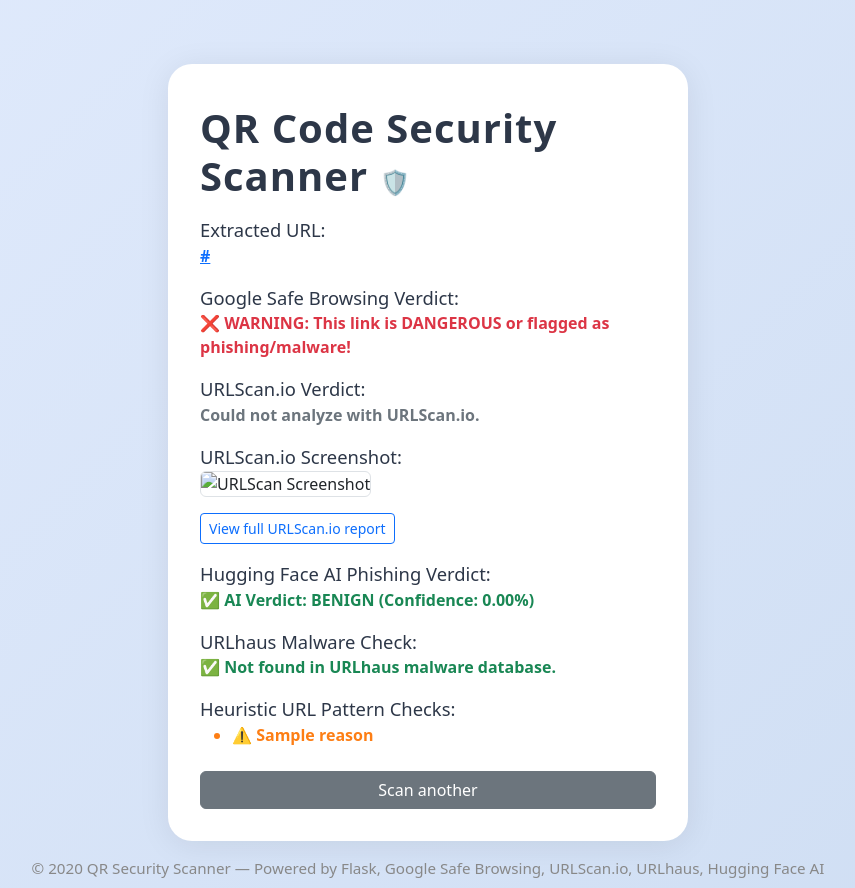
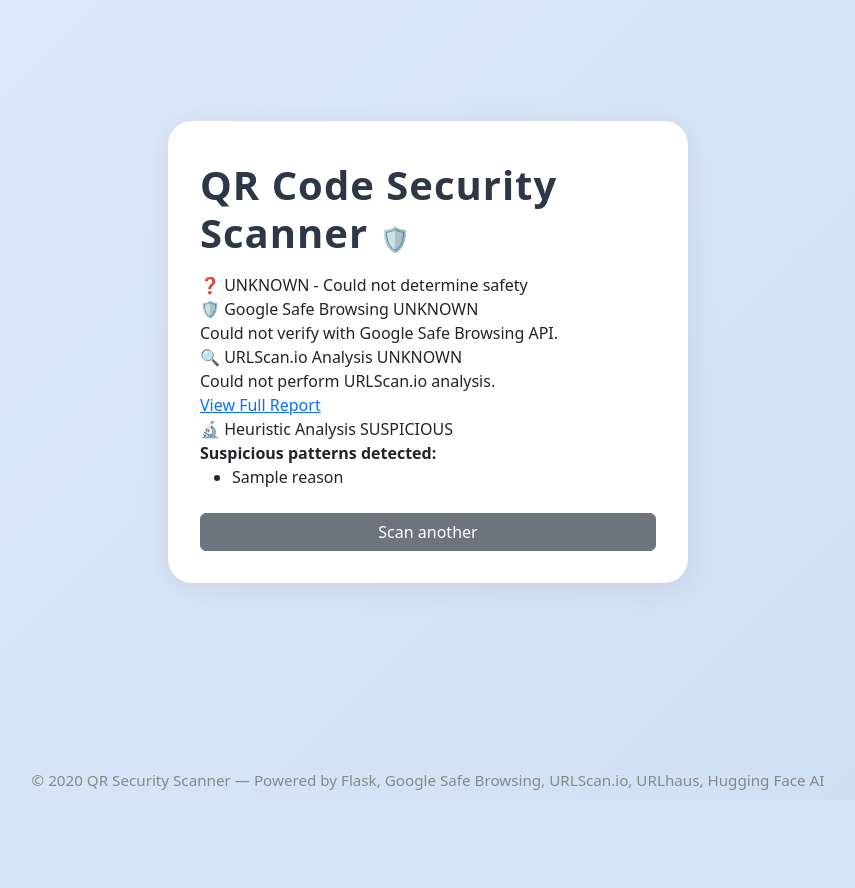
Before and after one commit to Mayankk-098/qr-shield, a Flask app: template templates/scan_result.html in a window 1280 px wide. Shown: the whole page, without its empty margins (212-1067 px from the left). After the commit the page ends 790 px from the top, so only its background shows below. Run offline with Flask 3, Linux system fonts and the light colour scheme; the template is opened without the code that fills it: most values are stand-ins (such as "Sample title", 1, 10 or a date in 2020).

Commit message:
Remove Hugging Face and URLhaus checks from QR scanner

```diff
--- a/app.py
+++ b/app.py
@@ -18,9 +18,6 @@
 URLSCAN_API_KEY = os.environ.get('URLSCAN_API_KEY')
 URLSCAN_API_URL = 'https://urlscan.io/api/v1/scan/'
 URLSCAN_RESULT_URL = 'https://urlscan.io/api/v1/result/'
-
-HF_API_KEY = os.environ.get('HF_API_KEY')
-HF_API_URL = 'https://api-inference.huggingface.co/models/ealvaradob/bert-finetuned-phishing'
 
 print("SAFE_BROWSING_API_KEY:", SAFE_BROWSING_API_KEY)
 
@@ -53,9 +50,7 @@
                 verdict = check_url_safety(url)
                 urlscan_verdict, screenshot_url, report_url = scan_with_urlscan(url)
                 heuristic_reasons = heuristic_url_check(url)
-                urlhaus_flag, urlhaus_data = check_urlhaus(url)
-                hf_label, hf_score = huggingface_phishing_check(url)
-                return render_template('scan_result.html', url=url, verdict=verdict, urlscan_verdict=urlscan_verdict, screenshot_url=screenshot_url, report_url=report_url, heuristic_reasons=heuristic_reasons, urlhaus_flag=urlhaus_flag, urlhaus_data=urlhaus_data, hf_label=hf_label, hf_score=hf_score)
+                return render_template('scan_result.html', url=url, verdict=verdict, urlscan_verdict=urlscan_verdict, screenshot_url=screenshot_url, report_url=report_url, heuristic_reasons=heuristic_reasons)
             else:
                 flash('No QR code detected or QR does not contain a URL.')
                 return redirect(request.url)
@@ -130,48 +125,6 @@
         reasons.append('URL has a long or suspicious query string.')
     return reasons
 
-def check_urlhaus(url):
-    for _ in range(3):
-        try:
-            response = requests.post(
-                'https://urlhaus-api.abuse.ch/v1/url/',
-                data={'url': url},
-                timeout=10
-            )
-            print("URLhaus status:", response.status_code)
-            print("URLhaus response:", response.text)
-            if response.status_code == 200:
-                data = response.json()
-                if data.get('query_status') == 'ok':
-                    return True, data  # URL is malicious
-                else:
-                    return False, None  # Not found in URLhaus
-            time.sleep(2)
-        except Exception as e:
-            print("URLhaus exception:", e)
-            time.sleep(2)
-    return None, None
-
-def huggingface_phishing_check(url):
-    headers = {"Authorization": f"Bearer {HF_API_KEY}"}
-    payload = {"inputs": url}
-    for _ in range(3):
-        try:
-            response = requests.post(HF_API_URL, headers=headers, json=payload, timeout=15)
-            print("HF API status:", response.status_code)
-            print("HF API response:", response.text)
-            if response.status_code == 200:
-                result = response.json()
-                if isinstance(result, list) and result:
-                    label = result[0]['label']
-                    score = result[0]['score']
-                    return label, score
-            time.sleep(2)
-        except Exception as e:
-            print("HF API exception:", e)
-            time.sleep(2)
-    return None, None
-
 if __name__ == '__main__':
     if not os.path.exists('static/qrs'):
         os.makedirs('static/qrs')
--- a/templates/scan_result.html
+++ b/templates/scan_result.html
@@ -43,82 +43,81 @@
         <div class="main-card w-100" style="max-width: 520px;">
             <h1 class="mb-3 fw-bold" style="color: #2d3748; letter-spacing: 1px;">QR Code Security Scanner <span style="font-size:1.5rem;">🛡️</span></h1>
             {% if url %}
-                <div class="mb-3">
-                    <span class="section-title">Extracted URL:</span><br>
-                    <a href="{{ url }}" target="_blank" class="fw-semibold">{{ url }}</a>
-                </div>
-                <div class="mb-3">
-                    <span class="section-title">Google Safe Browsing Verdict:</span><br>
-                    {% if verdict is none %}
-                        <span class="unknown">Could not check the safety of this URL.</span>
-                    {% elif verdict %}
-                        <span class="safe">✅ This link appears SAFE.</span>
+                <div class="overall-verdict {% if verdict == True %}verdict-safe{% elif verdict == False %}verdict-dangerous{% else %}verdict-unknown{% endif %}">
+                    {% if verdict == True %}
+                        ✅ SAFE - This URL appears to be secure
+                    {% elif verdict == False %}
+                        ⚠️ DANGEROUS - This URL may be malicious
                     {% else %}
-                        <span class="danger">❌ WARNING: This link is DANGEROUS or flagged as phishing/malware!</span>
+                        ❓ UNKNOWN - Could not determine safety
                     {% endif %}
                 </div>
-                <div class="mb-3">
-                    <span class="section-title">URLScan.io Verdict:</span><br>
-                    {% if urlscan_verdict == 'safe' %}
-                        <span class="safe">✅ No suspicious features detected.</span>
-                    {% elif urlscan_verdict == 'suspicious' %}
-                        <span class="suspicious">⚠️ Suspicious: Login form or phishing features detected!</span>
-                    {% else %}
-                        <span class="unknown">Could not analyze with URLScan.io.</span>
-                    {% endif %}
+
+                <div class="security-checks">
+                    <!-- Google Safe Browsing -->
+                    <div class="check-card">
+                        <div class="check-header">
+                            <span class="check-icon">🛡️</span>
+                            Google Safe Browsing
+                            <span class="check-status {% if verdict == True %}status-safe{% elif verdict == False %}status-dangerous{% else %}status-unknown{% endif %}">
+                                {% if verdict == True %}SAFE{% elif verdict == False %}DANGEROUS{% else %}UNKNOWN{% endif %}
+                            </span>
+                        </div>
+                        <div class="check-details">
+                            {% if verdict == True %}
+                                URL not found in Google's Safe Browsing database.
+                            {% elif verdict == False %}
+                                URL flagged as potentially harmful by Google Safe Browsing.
+                            {% else %}
+                                Could not verify with Google Safe Browsing API.
+                            {% endif %}
+                        </div>
+                    </div>
+
+                    <!-- URLScan.io -->
+                    <div class="check-card">
+                        <div class="check-header">
+                            <span class="check-icon">🔍</span>
+                            URLScan.io Analysis
+                            <span class="check-status {% if urlscan_verdict == 'safe' %}status-safe{% elif urlscan_verdict == 'suspicious' %}status-dangerous{% else %}status-unknown{% endif %}">
+                                {% if urlscan_verdict == 'safe' %}SAFE{% elif urlscan_verdict == 'suspicious' %}SUSPICIOUS{% else %}UNKNOWN{% endif %}
+                            </span>
+                        </div>
+                        <div class="check-details">
+                            {% if urlscan_verdict == 'safe' %}
+                                No suspicious content detected in sandboxed analysis.
+                            {% elif urlscan_verdict == 'suspicious' %}
+                                Suspicious content detected (login forms, phishing indicators).
+                            {% else %}
+                                Could not perform URLScan.io analysis.
+                            {% endif %}
+                            {% if report_url %}
+                                <br><a href="{{ report_url }}" target="_blank">View Full Report</a>
+                            {% endif %}
+                        </div>
+                    </div>
                 </div>
-                {% if screenshot_url %}
-                    <div class="mb-3">
-                        <span class="section-title">URLScan.io Screenshot:</span><br>
-                        <img src="{{ screenshot_url }}" alt="URLScan Screenshot" class="img-fluid rounded border" style="max-width:400px;">
+
+                <!-- Heuristic Analysis -->
+                {% if heuristic_reasons %}
+                <div class="check-card">
+                    <div class="check-header">
+                        <span class="check-icon">🔬</span>
+                        Heuristic Analysis
+                        <span class="check-status status-dangerous">SUSPICIOUS</span>
                     </div>
+                    <div class="check-details">
+                        <div class="heuristic-reasons">
+                            <strong>Suspicious patterns detected:</strong>
+                            <ul>
+                                {% for reason in heuristic_reasons %}
+                                    <li>{{ reason }}</li>
+                                {% endfor %}
+                            </ul>
+                        </div>
+                    </div>
+                </div>
                 {% endif %}
-                {% if report_url %}
-                    <div class="mb-3">
-                        <a href="{{ report_url }}" target="_blank" class="btn btn-outline-primary btn-sm">View full URLScan.io report</a>
-                    </div>
-                {% endif %}
-                <div class="mb-3">
-                    <span class="section-title">Hugging Face AI Phishing Verdict:</span><br>
-                    {% if hf_label is none %}
-                        <span class="unknown">Could not check with Hugging Face AI model.</span>
-                    {% elif hf_label.lower() == 'phishing' %}
-                        <span class="danger">❌ AI Verdict: PHISHING (Confidence: {{ '%.2f'|format(hf_score * 100) }}%)</span>
-                    {% else %}
-                        <span class="safe">✅ AI Verdict: BENIGN (Confidence: {{ '%.2f'|format(hf_score * 100) }}%)</span>
-                    {% endif %}
-                </div>
-                <div class="mb-3">
-                    <span class="section-title">URLhaus Malware Check:</span><br>
-                    {% if urlhaus_flag is none %}
-                        <span class="unknown">Could not check URLhaus database.</span>
-                    {% elif urlhaus_flag %}
-                        <span class="danger">❌ This URL is listed as MALICIOUS in URLhaus!</span>
-                        {% if urlhaus_data and urlhaus_data.url_status %}
-                            <div class="mt-2"><b>Status:</b> {{ urlhaus_data.url_status }}</div>
-                        {% endif %}
-                        {% if urlhaus_data and urlhaus_data.threat %}
-                            <div><b>Threat:</b> {{ urlhaus_data.threat }}</div>
-                        {% endif %}
-                        {% if urlhaus_data and urlhaus_data.tags %}
-                            <div><b>Tags:</b> {{ urlhaus_data.tags|join(', ') }}</div>
-                        {% endif %}
-                    {% else %}
-                        <span class="safe">✅ Not found in URLhaus malware database.</span>
-                    {% endif %}
-                </div>
-                <div class="mb-3">
-                    <span class="section-title">Heuristic URL Pattern Checks:</span><br>
-                    {% if heuristic_reasons and heuristic_reasons|length > 0 %}
-                        <ul class="mb-0">
-                            {% for reason in heuristic_reasons %}
-                                <li class="suspicious">⚠️ {{ reason }}</li>
-                            {% endfor %}
-                        </ul>
-                    {% else %}
-                        <span class="safe">✅ No suspicious patterns detected in the URL.</span>
-                    {% endif %}
-                </div>
             {% else %}
                 <div class="alert alert-danger">No URL found in the QR code.</div>
             {% endif %}
```
